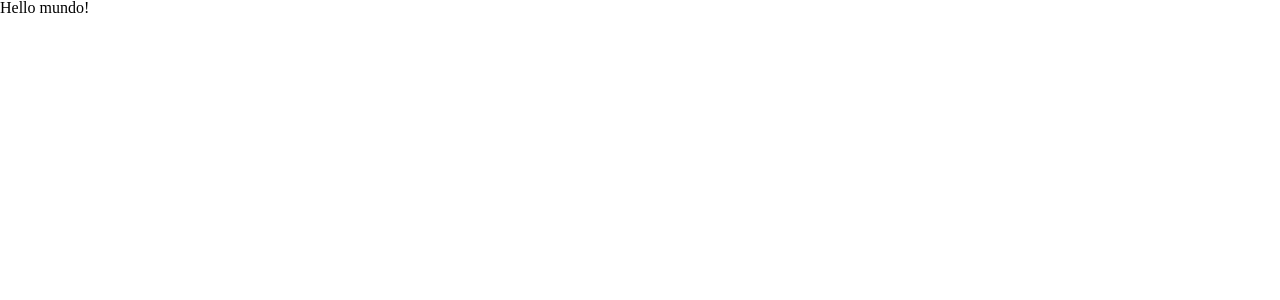
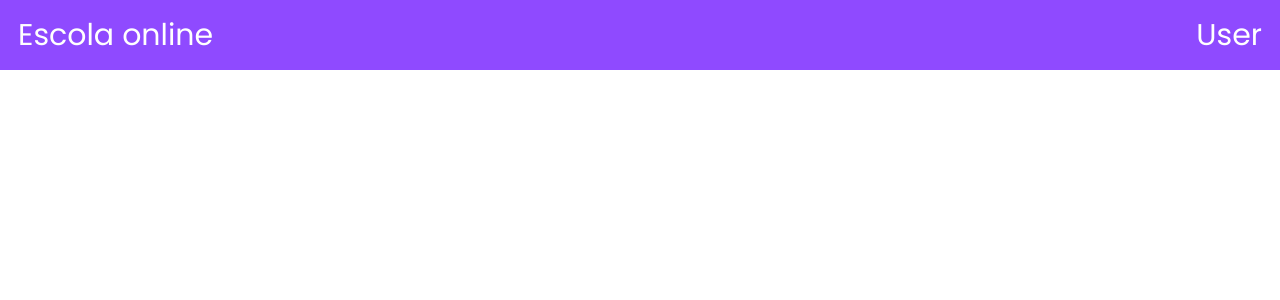
Before and after one commit to pablodamascenoo/hackathon-2, a React app: page / in a window 1280 px wide. Shown: the top 300 px of the page. Built offline with nearby package versions, Linux system fonts and the light colour scheme.

Commit message:
feat: cabeçalho

```diff
--- a/public/index.html
+++ b/public/index.html
@@ -5,6 +5,9 @@
     <meta charset="UTF-8">
     <meta http-equiv="X-UA-Compatible" content="IE=edge">
     <meta name="viewport" content="width=device-width, initial-scale=1.0">
+    <link rel="preconnect" href="https://fonts.googleapis.com">
+    <link rel="preconnect" href="https://fonts.gstatic.com" crossorigin>
+    <link href="https://fonts.googleapis.com/css2?family=Poppins&display=swap" rel="stylesheet">
     <title>Hackathon</title>
 </head>
 
--- a/src/components/App.jsx
+++ b/src/components/App.jsx
@@ -3,13 +3,14 @@ import FirstPage from "../pages/FistPage";
 import { BrowserRouter, Routes, Route } from "react-router-dom";
 
 import Reset from "../assets/global_styles/Reset";
+import HomePage from "../pages/HomePage";
 
 export default function App() {
     return (
         <BrowserRouter>
             <Reset />
             <Routes>
-                <Route path="/" element={<FirstPage />} />
+                <Route path="/" element={<HomePage />} />
             </Routes>
         </BrowserRouter>
     );
--- /dev/null
+++ b/src/pages/HomePage/index.jsx
@@ -0,0 +1,9 @@
+import TopBar from "../TopBar"
+
+export default function HomePage(){
+    return(
+        <>
+            <TopBar />
+        </>
+    )
+}
--- /dev/null
+++ b/src/pages/TopBar/index.jsx
@@ -0,0 +1,11 @@
+import { Header } from "./styles"
+
+export default function TopBar(){
+
+    return(
+        <Header>
+            <h1>Escola online</h1>
+            <p>User</p>
+        </Header>
+    )
+}
--- /dev/null
+++ b/src/pages/TopBar/styles.jsx
@@ -0,0 +1,26 @@
+import styled from "styled-components";
+
+export const Header = styled.header`
+    width: 100vw;
+    height: 70px;
+    background-color: #8f4aff;
+    display: flex;
+    align-items: center;
+    justify-content: space-between;
+    position: fixed;
+    top: 0px;
+
+    p{
+        font-family: 'Poppins', sans-serif;
+        font-size: 30px;
+        margin-right: 18px;
+        color: white;
+    }
+
+    h1{
+        font-family: 'Poppins', sans-serif;
+        font-size: 30px;
+        margin-left: 18px;
+        color: white;
+    }
+`
```
Also changed, not shown: src/pages/HomePage/styles.jsx (added).
